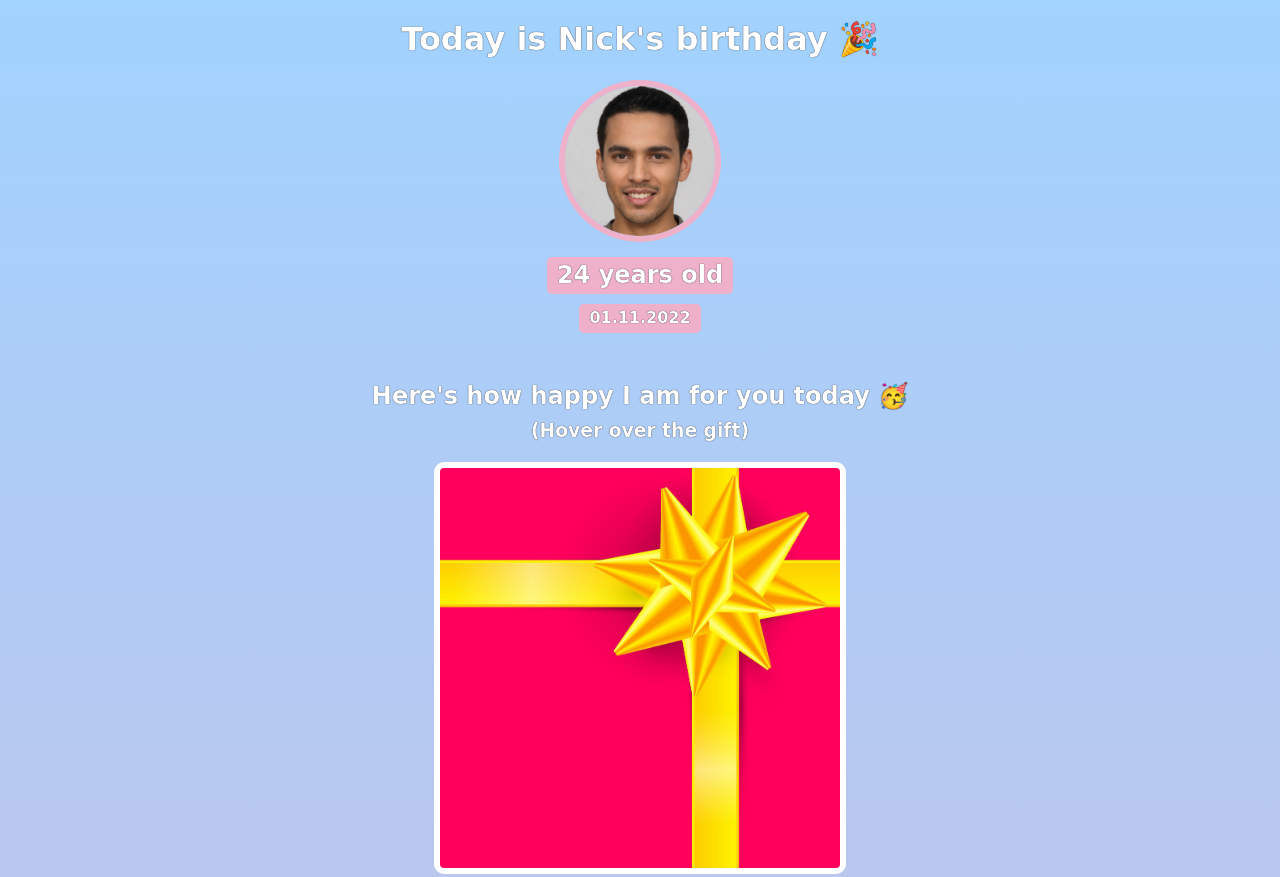
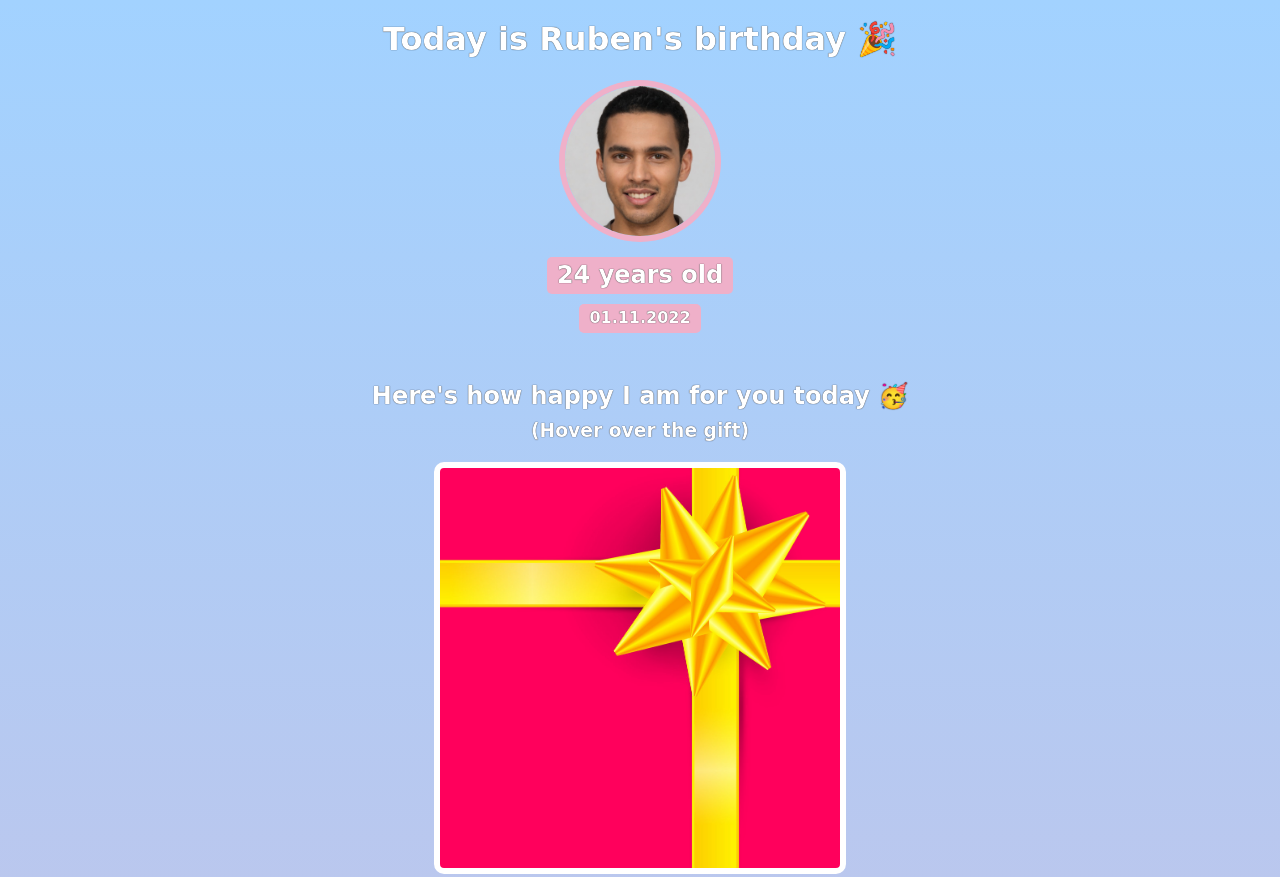
Before and after one commit to rubengpr/birthday-gift-site, a website built with Vite: page index.html in a window 1280 px wide. Shown: the top 877 px of the page. Built offline with nearby package versions, Linux system fonts and the light colour scheme; a web font is replaced by a local one.

Commit message:
Change the name to Ruben

```diff
--- a/index.html
+++ b/index.html
@@ -7,7 +7,7 @@
     </head>
     <body>
         <div id="header">
-            <h1>Today is Nick's birthday 🎉</h1>
+            <h1>Today is Ruben's birthday 🎉</h1>
             <img id="bff-img" src="images/nick.jpg">
             <h2 id="bday-age">24 years old</h2>
             <h4 id="bday-date">01.11.2022</h4>
```
